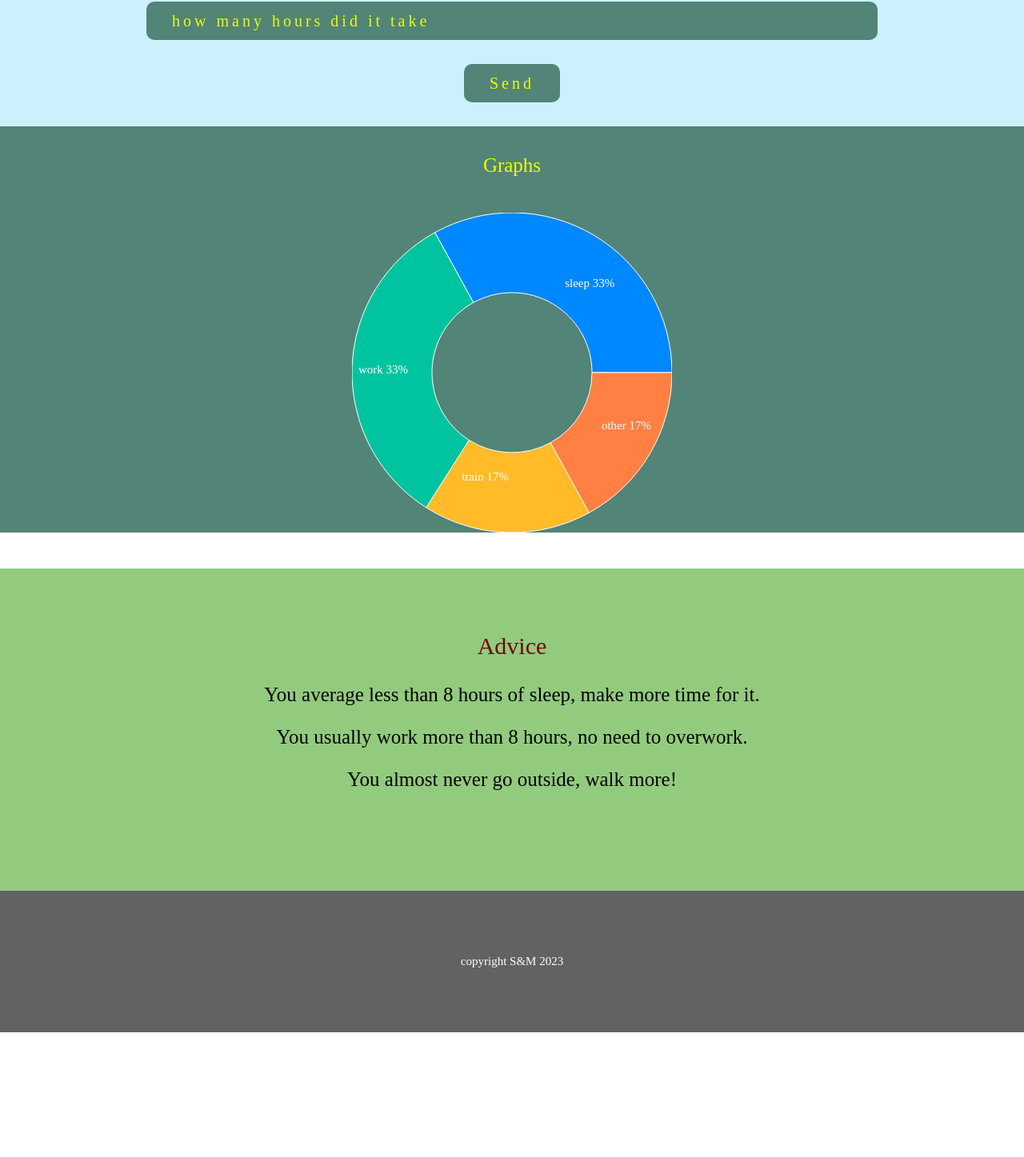
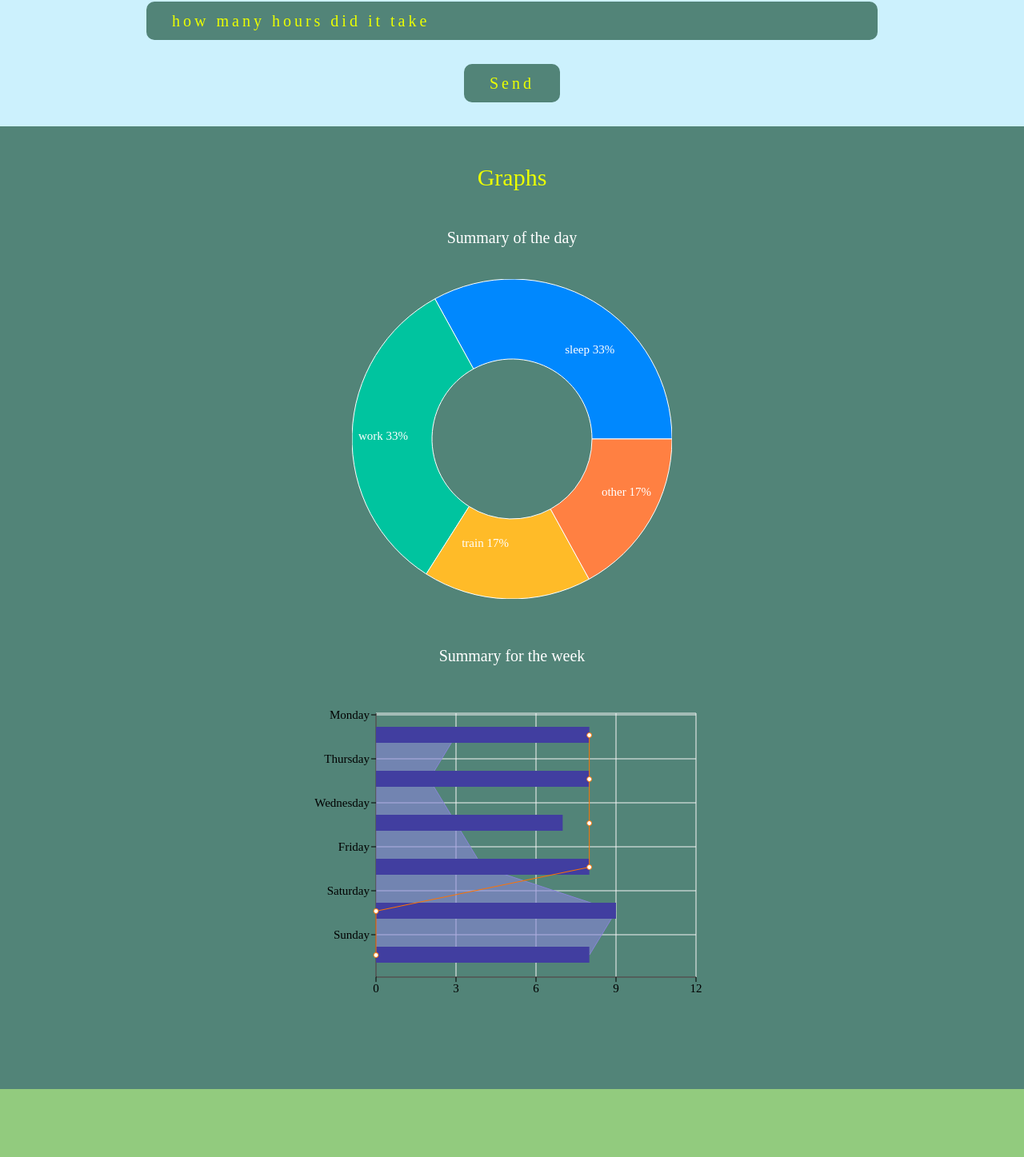
Before and after one commit to zioppka/time-tracker, a React (Create React App) app: page / in a window 1280 px wide. Shown: the part 258-1705 px from the top of the page at 80% size. Before the commit the page ends 1549 px from the top, so only its background shows below. Built offline with nearby package versions, Linux system fonts and the light colour scheme; a web font is replaced by a local one.

Commit message:
add chart

```diff
--- /dev/null
+++ b/src/Graphs/AreaChart.jsx
@@ -0,0 +1,69 @@
+import React from 'react';
+import { AreaChart, Area, XAxis, YAxis, CartesianGrid, Tooltip } from 'recharts';
+
+const data = [
+    {
+        name: 'Page A',
+        uv: 4000,
+        pv: 2400,
+        amt: 2400,
+    },
+    {
+        name: 'Page B',
+        uv: 3000,
+        pv: 1398,
+        amt: 2210,
+    },
+    {
+        name: 'Page C',
+        uv: 2000,
+        pv: 9800,
+        amt: 2290,
+    },
+    {
+        name: 'Page D',
+        uv: 2780,
+        pv: 3908,
+        amt: 2000,
+    },
+    {
+        name: 'Page E',
+        uv: 1890,
+        pv: 4800,
+        amt: 2181,
+    },
+    {
+        name: 'Page F',
+        uv: 2390,
+        pv: 3800,
+        amt: 2500,
+    },
+    {
+        name: 'Page G',
+        uv: 3490,
+        pv: 4300,
+        amt: 2100,
+    },
+];
+
+export function GraphAreaChart() {
+    return (
+        <AreaChart
+            width={500}
+            height={400}
+            data={data}
+            margin={{
+                top: 10,
+                right: 30,
+                left: 0,
+                bottom: 0,
+            }}
+        >
+            <CartesianGrid strokeDasharray="3 3" />
+            <XAxis dataKey="name" stroke="#000000" />
+            <YAxis stroke="#000000" />
+            <Tooltip />
+            <Area type="monotone" dataKey="uv" stroke="#8884d8" fill="#8884d8" />
+        </AreaChart>
+    );
+}
--- a/src/Graphs/Graphs.css
+++ b/src/Graphs/Graphs.css
@@ -1,23 +1,31 @@
 .graphs {
     background: #528478;
-    padding-top: 35px;
+    padding: 50px 0;
 }
 
 .graphs h1 {
     font-family: 'Comfortaa', cursive;
     font-style: normal;
     font-weight: 400;
-    font-size: 25px;
+    font-size: 30px;
     line-height: 28px;
     color: #EBFF00;
-    margin: 0;
+    margin: 0 0 30px;
+}
+.graphs p {
+    font-size: 20px;
+    color: #FFFFFF;
 }
 
 .PieChart {
-    width: 400px;
-    margin: 45px auto;
+    display: flex;
+    flex-direction: column;
+    align-items: center;
     font-family: 'Comfortaa', cursive;
     font-style: normal;
     font-weight: 400;
     font-size: 15px;
 }
+.PieChart div {
+    margin: 20px 0 40px;
+}
--- a/src/Graphs/Graphs.jsx
+++ b/src/Graphs/Graphs.jsx
@@ -1,60 +1,18 @@
 import './Graphs.css';
-import { PieChart, Pie, Cell } from 'recharts';
+import { GraphAreaChart } from './AreaChart';
+import { GraphPieChart } from './PieChart';
+import { VerticalChart } from './VerticalChart';
 
 export function Graphs() {
-    const data = [
-        { name: 'sleep', value: 33 },
-        { name: 'work', value: 33 },
-        { name: 'train', value: 17 },
-        { name: 'other', value: 17 },
-    ];
-    const COLORS = ['#0088FE', '#00C49F', '#FFBB28', '#FF8042'];
-    const RADIAN = Math.PI / 180;
-    const renderCustomizedLabel = ({
-        cx,
-        cy,
-        midAngle,
-        innerRadius,
-        outerRadius,
-        percent,
-        name,
-    }) => {
-        const radius = innerRadius + (outerRadius - innerRadius) * 0.3;
-        const x = cx + radius * Math.cos(-midAngle * RADIAN);
-        const y = cy + radius * Math.sin(-midAngle * RADIAN);
-
-        return (
-            <text
-                x={x}
-                y={y}
-                fill="white"
-                textAnchor={x > cx ? 'start' : 'end'}
-                dominantBaseline="central"
-            >
-                {`${name} ${(percent * 100).toFixed(0)}%`}
-            </text>
-        );
-    };
     return (
         <div className={'graphs'}>
             <div className={'container'}>
                 <h1>Graphs</h1>
                 <div className={'PieChart'}>
-                    <PieChart width={400} height={400}>
-                        <Pie
-                            data={data}
-                            labelLine={false}
-                            label={renderCustomizedLabel}
-                            outerRadius={200}
-                            innerRadius={100}
-                            fill="#8884d8"
-                            dataKey="value"
-                        >
-                            {data.map((entry, index) => (
-                                <Cell key={`cell-${index}`} fill={COLORS[index % COLORS.length]} />
-                            ))}
-                        </Pie>
-                    </PieChart>
+                    <p>Summary of the day</p>
+                    <GraphPieChart />
+                    <p>Summary for the week</p>
+                    <VerticalChart />
                 </div>
             </div>
         </div>
--- /dev/null
+++ b/src/Graphs/PieChart.jsx
@@ -0,0 +1,56 @@
+import React from 'react';
+import { PieChart, Pie, Cell } from 'recharts';
+
+export function GraphPieChart() {
+    const data = [
+        { name: 'sleep', value: 33 },
+        { name: 'work', value: 33 },
+        { name: 'train', value: 17 },
+        { name: 'other', value: 17 },
+    ];
+    const COLORS = ['#0088FE', '#00C49F', '#FFBB28', '#FF8042'];
+    const RADIAN = Math.PI / 180;
+    const renderCustomizedLabel = ({
+        cx,
+        cy,
+        midAngle,
+        innerRadius,
+        outerRadius,
+        percent,
+        name,
+    }) => {
+        const radius = innerRadius + (outerRadius - innerRadius) * 0.3;
+        const x = cx + radius * Math.cos(-midAngle * RADIAN);
+        const y = cy + radius * Math.sin(-midAngle * RADIAN);
+
+        return (
+            <text
+                x={x}
+                y={y}
+                fill="white"
+                textAnchor={x > cx ? 'start' : 'end'}
+                dominantBaseline="central"
+            >
+                {`${name} ${(percent * 100).toFixed(0)}%`}
+            </text>
+        );
+    };
+
+    return (
+        <PieChart width={400} height={400}>
+            <Pie
+                data={data}
+                labelLine={false}
+                label={renderCustomizedLabel}
+                outerRadius={200}
+                innerRadius={100}
+                fill="#8884d8"
+                dataKey="value"
+            >
+                {data.map((entry, index) => (
+                    <Cell key={`cell-${index}`} fill={COLORS[index % COLORS.length]} />
+                ))}
+            </Pie>
+        </PieChart>
+    );
+}
--- /dev/null
+++ b/src/Graphs/VerticalChart.jsx
@@ -0,0 +1,66 @@
+import React from 'react';
+import { ComposedChart, Line, Area, Bar, XAxis, YAxis, CartesianGrid, Tooltip } from 'recharts';
+
+const data = [
+    {
+        name: 'Monday',
+        sleep: 8,
+        work: 8,
+        personal: 3,
+    },
+    {
+        name: 'Thursday',
+        sleep: 8,
+        work: 8,
+        personal: 2,
+    },
+    {
+        name: 'Wednesday',
+        sleep: 7,
+        work: 8,
+        personal: 3,
+    },
+    {
+        name: 'Friday',
+        sleep: 8,
+        work: 8,
+        personal: 4,
+    },
+    {
+        name: 'Saturday',
+        sleep: 9,
+        work: 0,
+        personal: 9,
+    },
+    {
+        name: 'Sunday',
+        sleep: 8,
+        work: 0,
+        personal: 8,
+    },
+];
+
+export function VerticalChart() {
+    return (
+        <ComposedChart
+            layout="vertical"
+            width={500}
+            height={400}
+            data={data}
+            margin={{
+                top: 20,
+                right: 20,
+                bottom: 20,
+                left: 20,
+            }}
+        >
+            <CartesianGrid stroke="#f5f5f5" />
+            <XAxis type="number" stroke="#000000" />
+            <YAxis dataKey="name" type="category" scale="band" stroke="#000000" />
+            <Tooltip />
+            <Area dataKey="personal" fill="#8884d8" stroke="#8884d8" />
+            <Bar dataKey="sleep" barSize={20} fill="#413ea0" />
+            <Line dataKey="work" stroke="#ff7300" />
+        </ComposedChart>
+    );
+}
```
